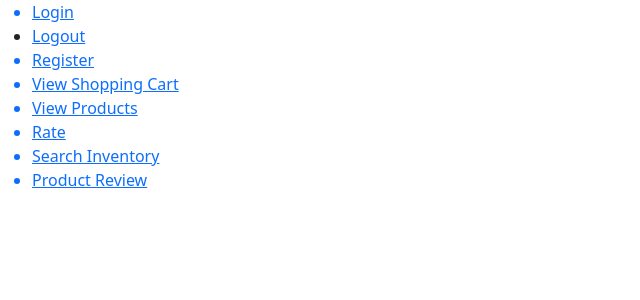
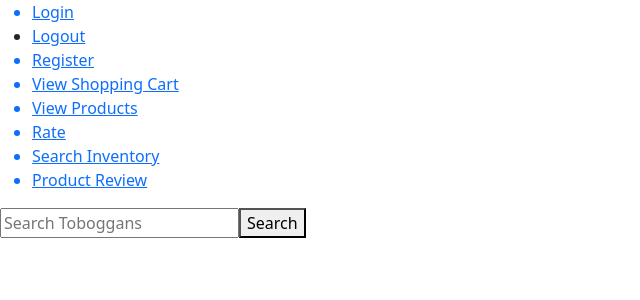
Before and after one commit to lottguthrie/Toboggan_Ecommerce, a React (Create React App) app: page /search in a window 1280 px wide. Shown: the top 300 px of the page, without its empty margins (0-640 px from the left). Built offline with nearby package versions, Linux system fonts and the light colour scheme; no server answers.

Commit message:
Readded search bar

```diff
--- a/src/components/App.jsx
+++ b/src/components/App.jsx
@@ -103,7 +103,8 @@ class App extends Component {
                         <Route path='/displayproducts' element={<DisplayProducts products={this.state.products}/>} />
                         <Route path='/reviews' element={<ProductReview products={this.state.products}/>} />
                         <Route path='/rating' element={<Rating products={this.state.products}/>} />
-                        <Route getProduct= '/search' element={<Search product={this.getProduct} />} />
+                        <Route path= '/search' element={<Search />} />
+                        //<Route getProduct= '/search' element={<Search product={this.getProduct} />} />
                     </Routes>
 
                 </div>
--- a/src/components/Navbar/Navbar.jsx
+++ b/src/components/Navbar/Navbar.jsx
@@ -5,7 +5,7 @@ function NavBar() {
 
     const logout = () => {
         localStorage.removeItem('token');
-        alert("Logging you out")
+        //alert("Logging you out")
         window.location.href = "/login";
     }
 
--- a/src/components/Search/Search.jsx
+++ b/src/components/Search/Search.jsx
@@ -12,7 +12,7 @@ class Search extends Component {
     };
     handleSubmit = event => {
         event.preventDefault();
-        this.props.getProduct(this.state.searchTerm);
+        //this.props.getProduct(this.state.searchTerm);
     }
 
 render() {
```
Also changed, not shown: public/logo.jpg (added).
